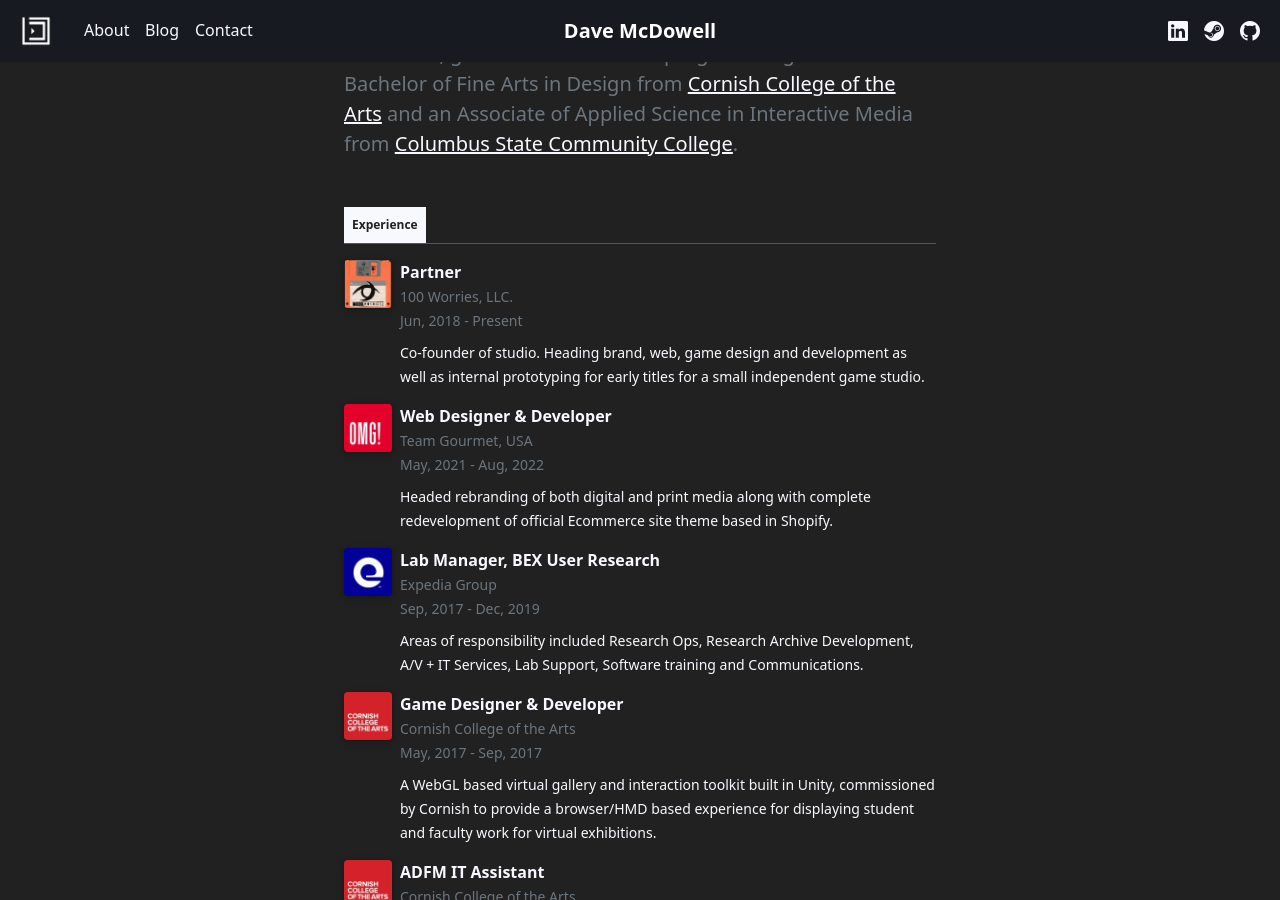
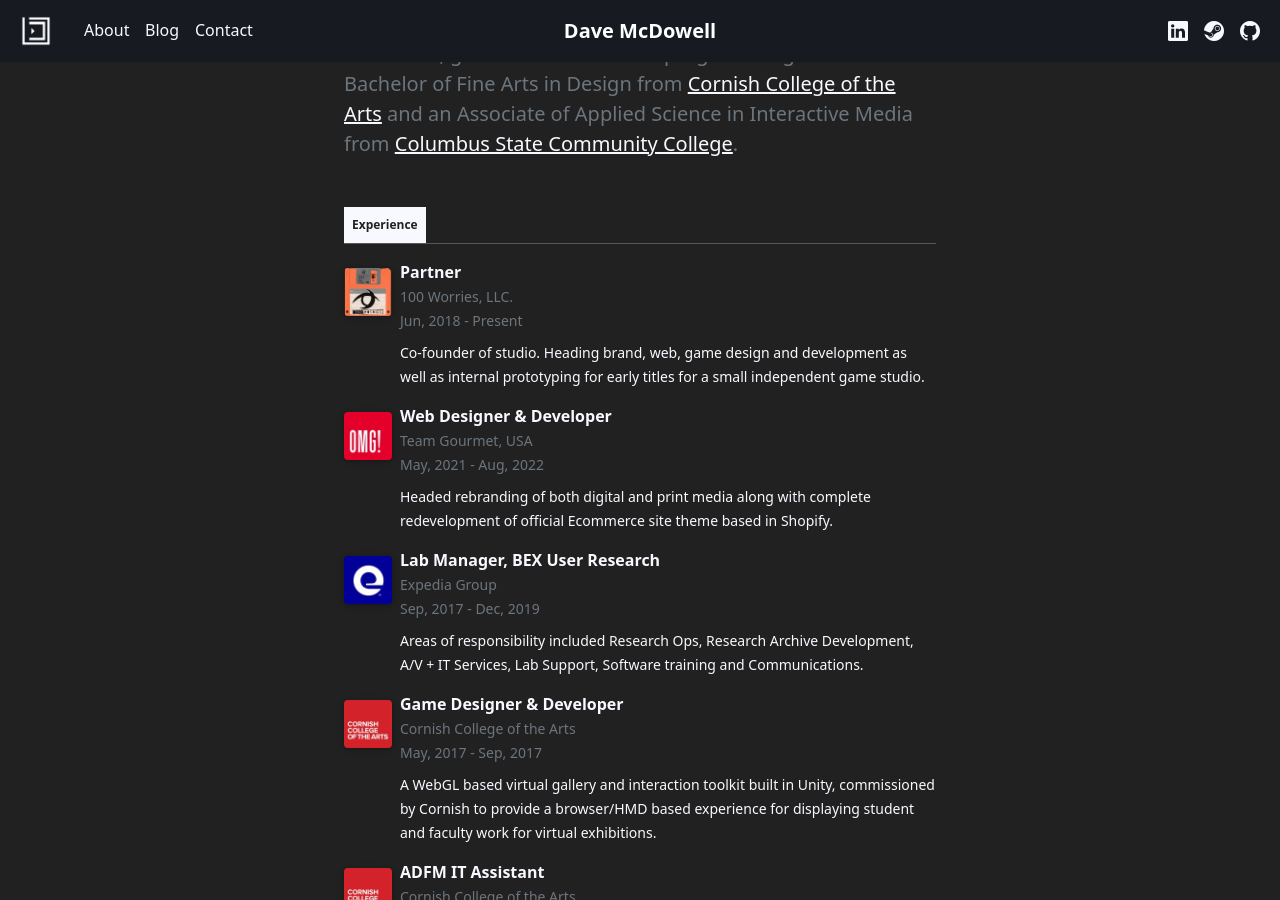
Before and after one commit to davemcdowell/portfolio, a Jekyll site: the page built from about.html, in a window 1280 px wide and 900 px high, scrolled down 412 px. Built offline with Jekyll 4.4.1, drawn with Linux system fonts in a browser that asks for light colours; nearby versions of some CDN libraries.

Commit message:
Update about.html

```diff
--- a/about.html
+++ b/about.html
@@ -19,7 +19,7 @@
                         {%- for experience in site.data.about.experience -%}
                         <div class="d-flex">
                             <div class="flex-shrink-0">
-                                <a href="{{ experience.url }}" target="_blank"><img class="rounded cv-item-logo bs-sm" src="{{ experience.logo | relative_url }}" width="48" height="48" alt="{{ experience.company }} logo"></a>
+                                <a href="{{ experience.url }}" target="_blank"><img class="rounded cv-item-logo bs-sm mt-2" src="{{ experience.logo | relative_url }}" width="48" height="48" alt="{{ experience.company }} logo"></a>
                             </div>
                             <div class="flex-grow-1 ms-2">
                                 <p class="p-0 mb-0"><strong><a href="{{ experience.url }}" class="text-decoration-none" target="_blank">{{ experience.job-title }}</a></strong></p>
@@ -36,7 +36,7 @@
                         {%- for education in site.data.about.education -%}
                         <div class="d-flex">
                             <div class="flex-shrink-0">
-                                <a href="{{ education.url }}" target="_blank"><img class="rounded cv-item-logo bs-sm" src="{{ education.logo | relative_url }}" width="48" height="48" alt="{{ education.school }} logo"></a>
+                                <a href="{{ education.url }}" target="_blank"><img class="rounded cv-item-logo bs-sm mt-2" src="{{ education.logo | relative_url }}" width="48" height="48" alt="{{ education.school }} logo"></a>
                             </div>
                             <div class="flex-grow-1 ms-2">
                                 <p class="p-0 mb-0"><strong><a class="text-decoration-none" href="{{ education.url }}" target="_blank">{{ education.school }}</a></strong></p>
```
